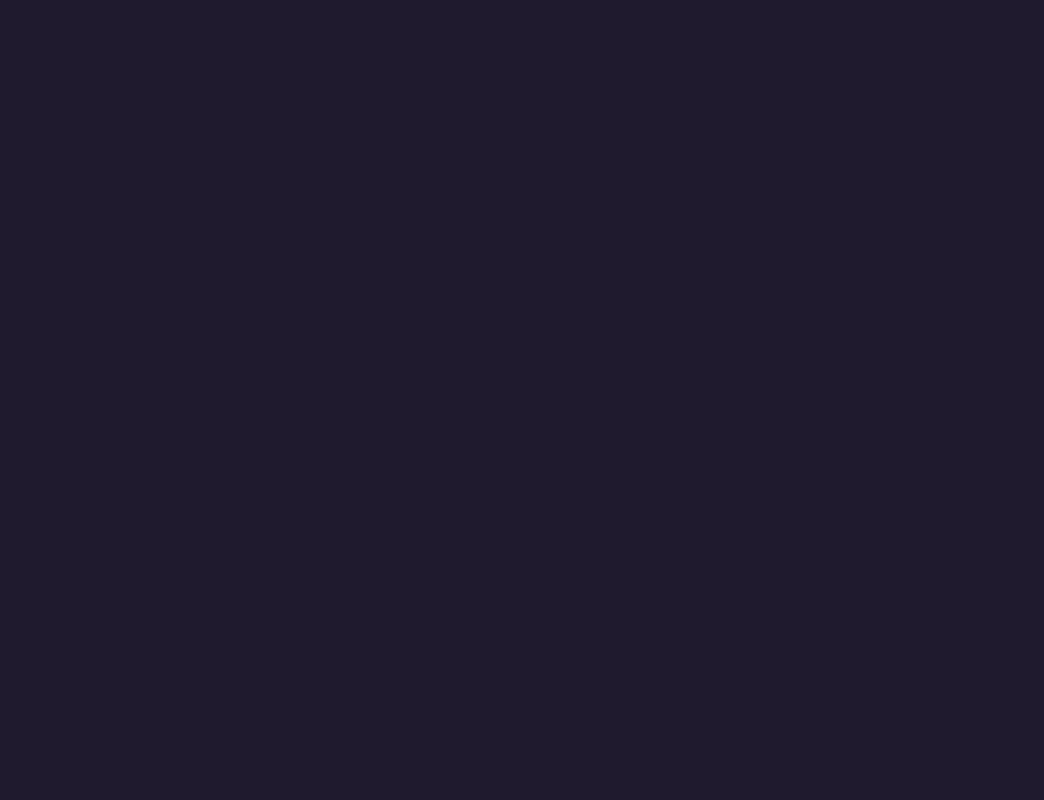
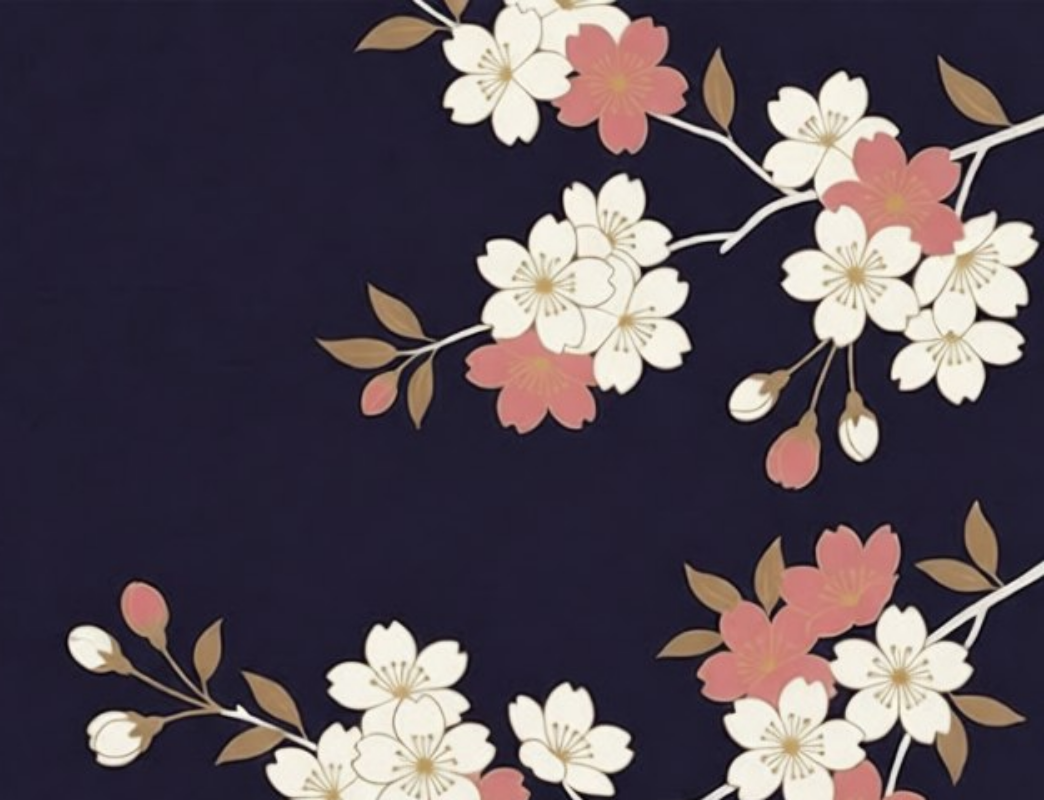
Before and after one commit to starkiou/medication-reminder, a website: page public/index.html in a window 1280 px wide. Shown: the whole page, without its empty margins (236-1280 px from the left). Drawn offline with Linux system fonts and the light colour scheme.

Commit message:
style: retire l'ancien décor de fond

```diff
--- a/public/index.html
+++ b/public/index.html
@@ -19,7 +19,6 @@
 <link rel="stylesheet" href="/styles.css">
 </head>
 <body>
-<div class="bg-decor" aria-hidden="true"></div>
 
 <!-- Écran d'installation (affiché si le site n'est pas ouvert en PWA installée) -->
 <div id="install-screen" class="screen hidden">
--- a/public/styles.css
+++ b/public/styles.css
@@ -17,7 +17,6 @@
 html, body {
   margin: 0;
   padding: 0;
-  background: var(--bg);
   color: var(--text);
   font-family: 'Inter', -apple-system, BlinkMacSystemFont, sans-serif;
   -webkit-tap-highlight-color: transparent;
@@ -31,13 +30,6 @@ body {
   align-items: center;
   justify-content: center;
   padding: calc(24px + env(safe-area-inset-top)) 20px calc(40px + env(safe-area-inset-bottom));
-  position: relative;
-}
-
-.bg-decor {
-  position: fixed;
-  inset: 0;
-  z-index: -1;
   background-color: var(--bg);
   background-image: url('/bg-sakura.jpg');
   background-repeat: no-repeat;
```
